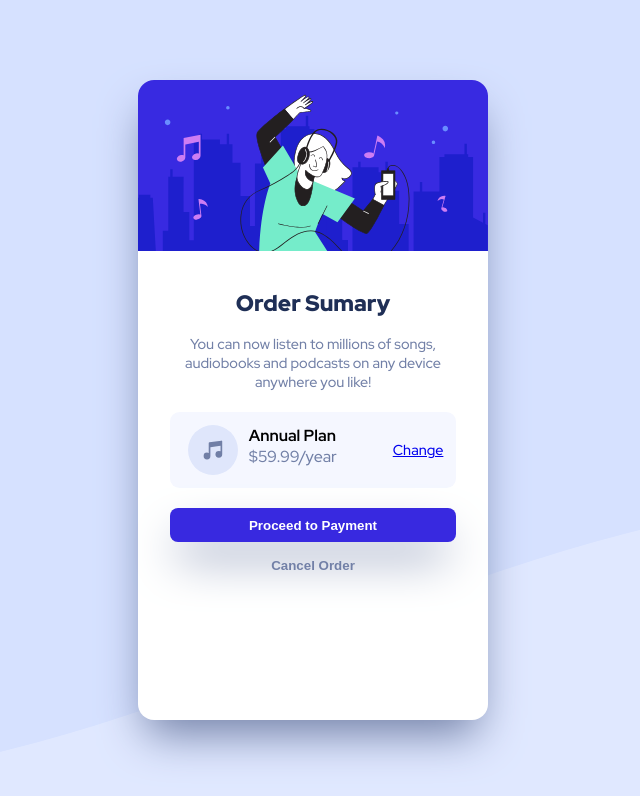
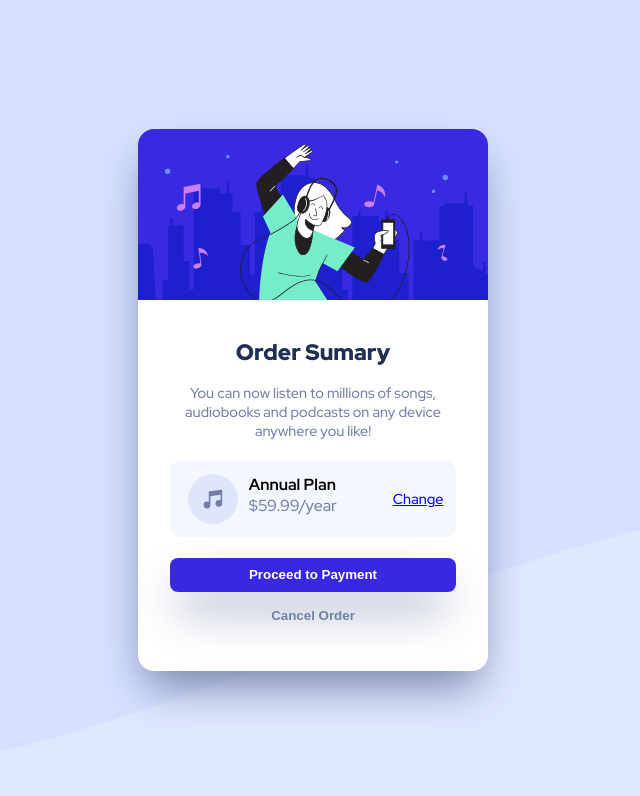
Before and after one commit to Jhonattasilva2/Order-Music-App, a plain HTML site: page index.html in a window 1280 px wide. Shown: the whole page, without its empty margins (327-967 px from the left). Drawn offline with Linux system fonts and the light colour scheme.

```diff
--- a/style.css
+++ b/style.css
@@ -23,7 +23,7 @@
 .card {
     background-color: #FFF;
     max-width: 350px;
-    min-height: 80%;
+    max-height: 80%;
     border-radius: 1rem;
     box-shadow: -1px 23px 45px -9px hsl(224, 23%, 55%);
 }
```
